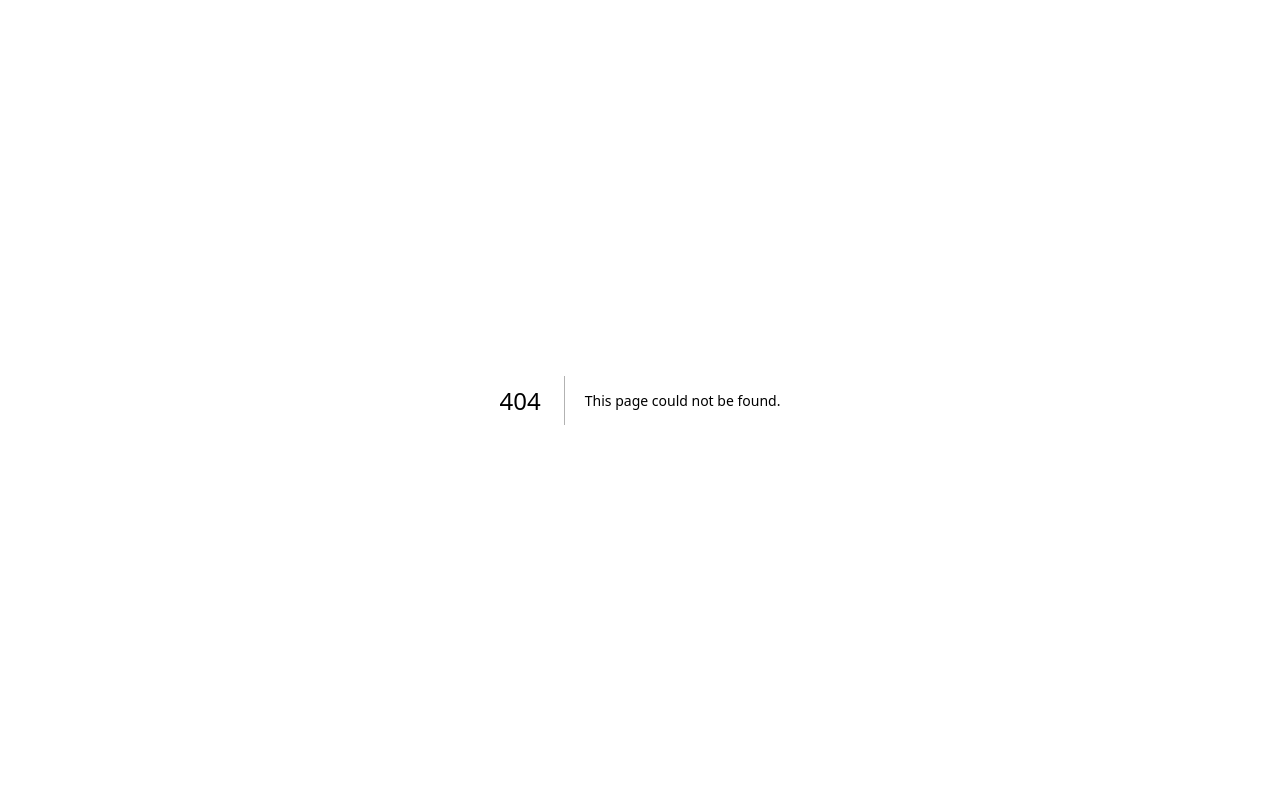
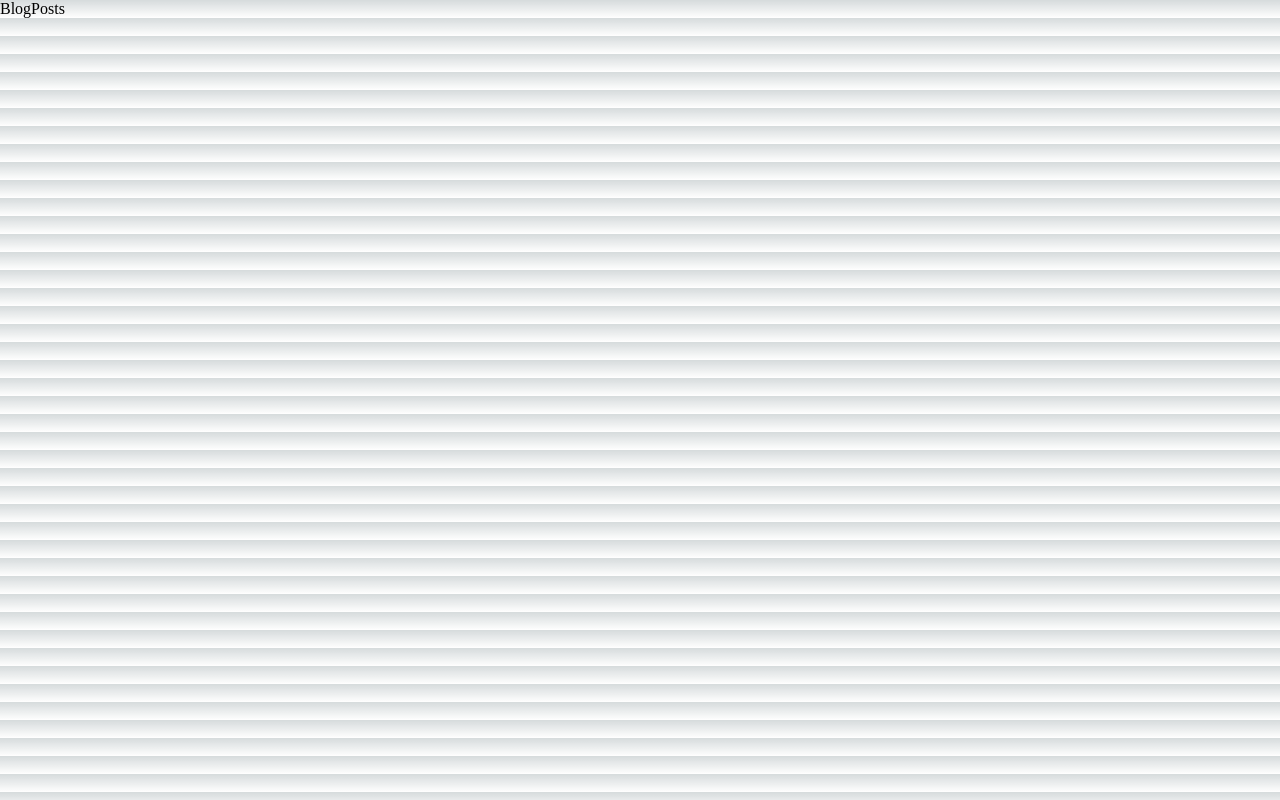
Before and after one commit to Ros-an/nextjs-practice, a Next.js app in the folder concepts/: page /blogs/1 in a window 1280 px wide. Before the commit this address had no page. Built offline with nearby package versions, Linux system fonts and the light colour scheme.

Commit message:
dynamic route

```diff
--- /dev/null
+++ b/concepts/app/blogs/[slug]/page.tsx
@@ -0,0 +1,9 @@
+import React from 'react'
+
+function BlogPosts() {
+  return (
+    <div>BlogPosts</div>
+  )
+}
+
+export default BlogPosts
```
Also changed, not shown: concepts/app/blogs/page.tsx (added, +10 -0 lines).
